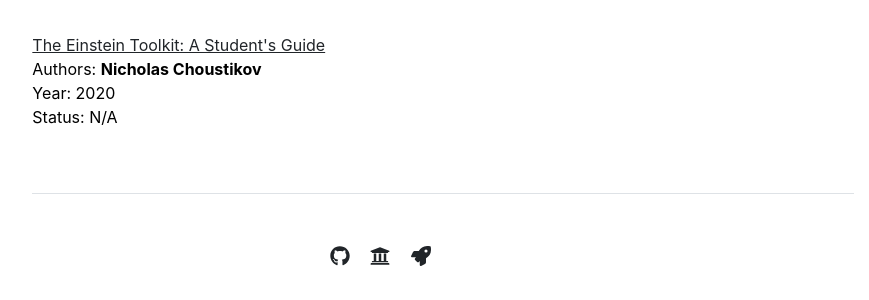
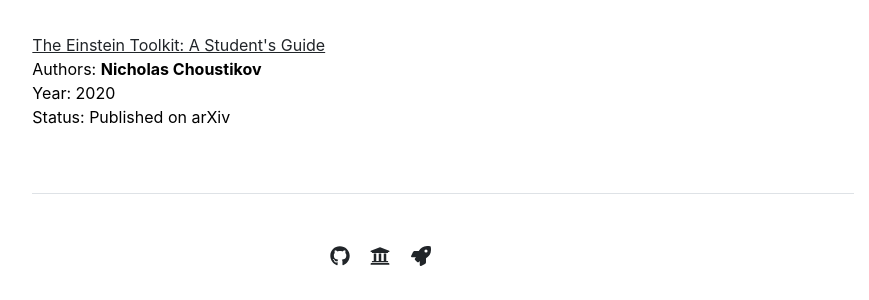
Before and after one commit to Chousti/Chousti.github.io, a Jekyll site: the page built from publications.md, in a window 1280 px wide. Shown: the part 279-579 px from the top of the page, without its empty margins (197-1066 px from the left). Built offline with Jekyll 4.4.1, drawn with Linux system fonts in a browser that asks for light colours.

Commit message:
adding more info

```diff
--- a/_data/publications.yml
+++ b/_data/publications.yml
@@ -3,4 +3,4 @@ featured:
 
 
 index:
-- {name: "The Einstein Toolkit: A Student's Guide", authors: '<b>Nicholas Choustikov</b>', year: '2020', status: 'N/A', url: 'https://arxiv.org/abs/2011.13314'}
+- {name: "The Einstein Toolkit: A Student's Guide", authors: '<b>Nicholas Choustikov</b>', year: '2020', status: 'Published on arXiv', url: 'https://arxiv.org/abs/2011.13314'}
```
